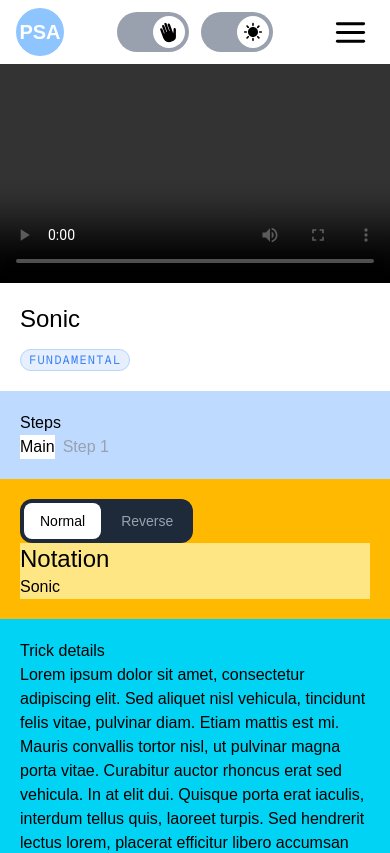
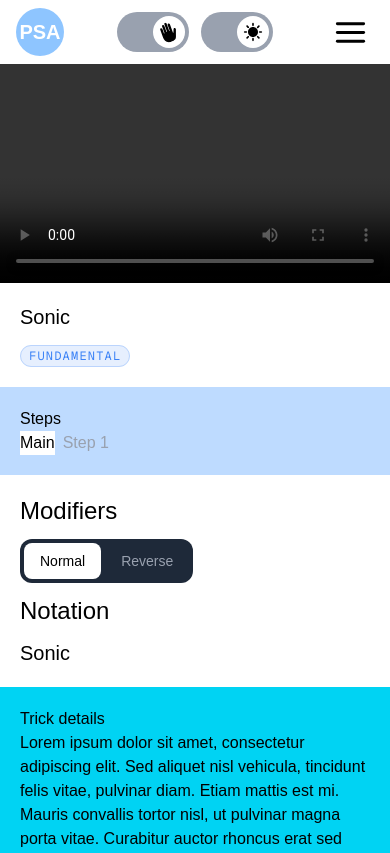
Before and after one commit to AllwarsGIT/penspinning-academy, a Next.js app: page /tricks/sonic in a window 390 px wide. Shown: the top 853 px of the page. Built offline with nearby package versions, Linux system fonts and the light colour scheme.

Commit message:
Minor style changes for a test

```diff
--- a/src/app/tricks/[slug]/components/trickViewer.tsx
+++ b/src/app/tricks/[slug]/components/trickViewer.tsx
@@ -44,6 +44,8 @@ function TrickViewer({trick, instance, modifiers}:TrickViewerProps) {
     // Video state for pagination
     const [activeVideo, setActiveVideo] = useState("main")
 
+
+    // TODO: Refactor to modular design
     const activeInstance = instance.find(i =>
         i.modifiers.includes("reverse") === isReverse &&
         i.modifiers.includes("fingerless") === isFingerless
@@ -53,6 +55,8 @@ function TrickViewer({trick, instance, modifiers}:TrickViewerProps) {
     // const mainVideo = activeInstance?.videos.find(v => v.type === "main")
     const stepVideos = activeInstance?.videos.filter(v => v.type === "step") ?? []
 
+
+    // TODO: Refactor to modular design
     const hasReverse = instance.some(i => i.modifiers.includes("reverse"))
     const hasFingerless = instance.some(i => i.modifiers.includes("fingerless"))
 
@@ -86,16 +90,16 @@ function TrickViewer({trick, instance, modifiers}:TrickViewerProps) {
             </div>
 
             {/* Name */}
-            <div className="w-full p-5 bg-white text-black flex flex-col md:flex-row justify-between items-start md:items-center">
-                <h1 className="font-inter text-2xl flex flex-row gap-1">
+            <div className="w-full p-5 flex flex-col md:flex-row justify-between items-start md:items-center">
+                <h1 className="font-inter text-xl sm:text-2xl flex flex-row gap-1 ">
                     {prefixMods.map((mod, i) => (
-                        <span key={i} style={{ color: modifierColor[mod.id] }}>
+                        <span key={i} className="font-bold" style={{ color: modifierColor[mod.id] }}>
                             [{mod.name}]
                         </span>
                     ))}
                     <span className="">{trick.name}</span>
                     {suffixMods.map((mod, i) => (
-                        <span key={i} style={{ color: modifierColor[mod.id] }}>
+                        <span key={i} className="font-bold" style={{ color: modifierColor[mod.id] }}>
                             [{mod.name}]
                         </span>
                     ))}
@@ -128,7 +132,10 @@ function TrickViewer({trick, instance, modifiers}:TrickViewerProps) {
             </div>
 
             {/* Toggles */}
-            <div className="p-5 bg-amber-400">
+            {/* TODO: Refactor to modular design */}
+            <div className="p-5">
+                <h2 className="font-inter text-2xl pb-3">Modifiers</h2>
+
                 {hasReverse && (
                     <ModifierToggle
                         value={isReverse}
@@ -145,17 +152,17 @@ function TrickViewer({trick, instance, modifiers}:TrickViewerProps) {
                     />
                 )}
 
-                <div className="bg-amber-200">
-                    <h2 className="font-inter text-2xl">Notation</h2>
-                    <div className="flex flex-row gap-1">
+                <div className="pt-3">
+                    <h2 className="font-inter text-2xl pb-3">Notation</h2>
+                    <div className="flex flex-row gap-1 text-xl">
                         {prefixMods.map((mod, i) => (
-                            <span key={i} style={{ color: modifierColor[mod.id] }}>
+                            <span key={i} className="font-bold" style={{ color: modifierColor[mod.id] }}>
                                 [{mod.notation}]
                             </span>
                         ))}
                         <span className="">{trick.notation}</span>
                         {suffixMods.map((mod, i) => (
-                            <span key={i} style={{ color: modifierColor[mod.id] }}>
+                            <span key={i} className="font-bold" style={{ color: modifierColor[mod.id] }}>
                                 [{mod.notation}]
                             </span>
                         ))}
--- a/src/data/trickDatabase.json
+++ b/src/data/trickDatabase.json
@@ -46,7 +46,7 @@
         },
         {
             "idTrickName": "thumb-around",
-            "modifiers": ["normal", "fingerless"],
+            "modifiers": ["normal", "fingerless", "mirrored"],
             "difficulty":"beginner",
             "thumbnail": "",
             "videos": [
```
